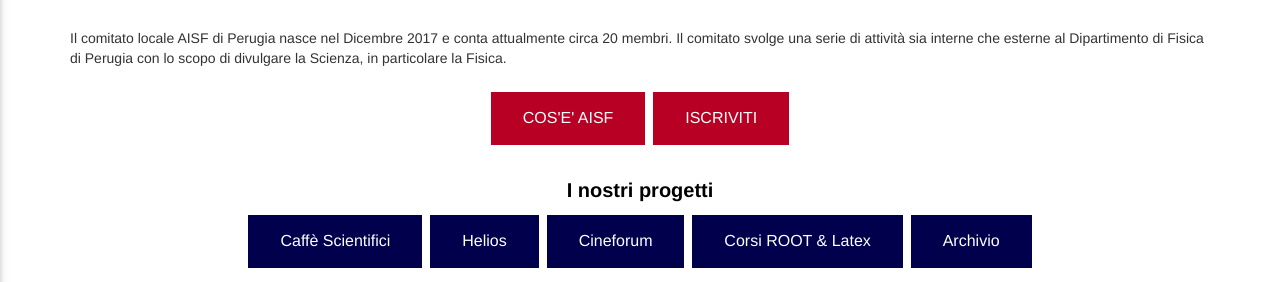
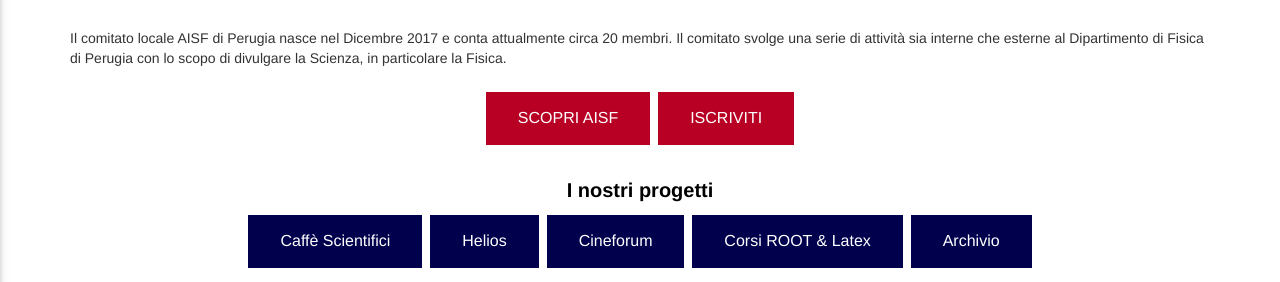
Before and after one commit to ai-sf/aisf_perugia, a Jekyll site: the page built from index.html, in a window 1280 px wide. Shown: the part 509-791 px from the top of the page. Built offline with Jekyll 4.4.1, drawn with Linux system fonts in a browser that asks for light colours; nearby versions of some CDN libraries.

Commit message:
Update index.html

```diff
--- a/index.html
+++ b/index.html
@@ -3,8 +3,7 @@
 long_title: AISF PERUGIA
 img: Aisfpg
 ---
-<html>
-<head>
+
 <meta charset="utf-8">
 <meta name="viewport" content="width=device-width, initial-scale=1">
 <link rel="stylesheet" href="https://maxcdn.bootstrapcdn.com/bootstrap/3.4.1/css/bootstrap.min.css">
@@ -31,12 +30,12 @@
 .button6 {background-color: #00004d;} /* Black */
 
 </style>
-</head>
 
 
 
 
-<body>
+
+
 <link rel="stylesheet" href="https://maxcdn.bootstrapcdn.com/font-awesome/4.7.0/css/font-awesome.min.css">
 
 <center><h3><b>AISF Perugia</b></h3>
@@ -52,7 +51,7 @@
 <br><br>
 
 <center>
-<button class="button button3"> <a style="color:white" href="/perugia/AISF_Pres2020_21.pdf"> COS'E' AISF</button>
+<button class="button button3"> <a style="color:white" href="/perugia/AISF_Pres2020_21.pdf"> SCOPRI AISF</button>
 <button class="button button3"> <a style="color:white" href="http://ai-sf.it/iscrizione/"> ISCRIVITI  </button>
 </center>
 
@@ -108,11 +107,3 @@
 <button class="button button3"> <a style="color:white" href="/perugia/Rubrica"> Trebisonda</button>
 <button class="button button3"> <a style="color:white" href="/perugia/Nutshell"> In a Nutshell</button>
 </center>
-
-
-
-
-
-
-</body>
-</html>
```
